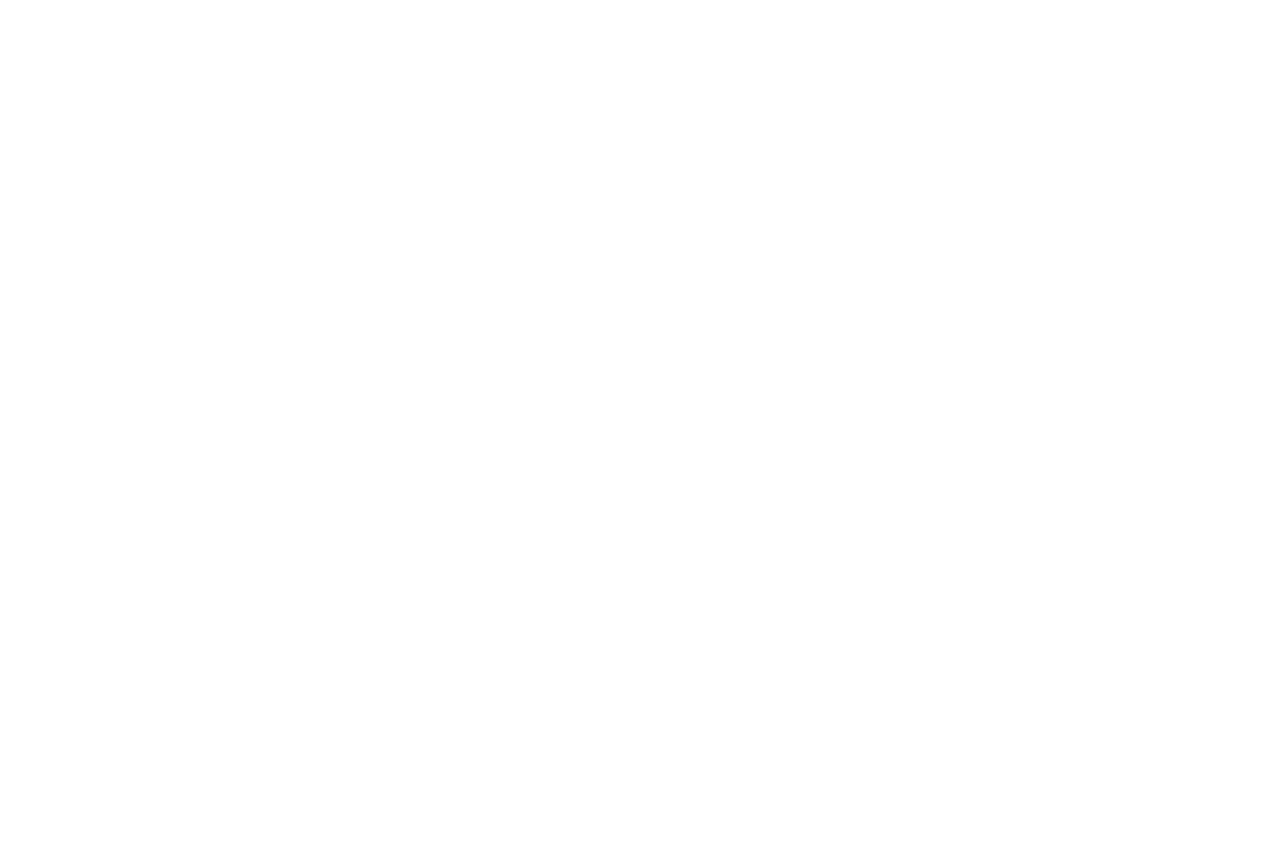
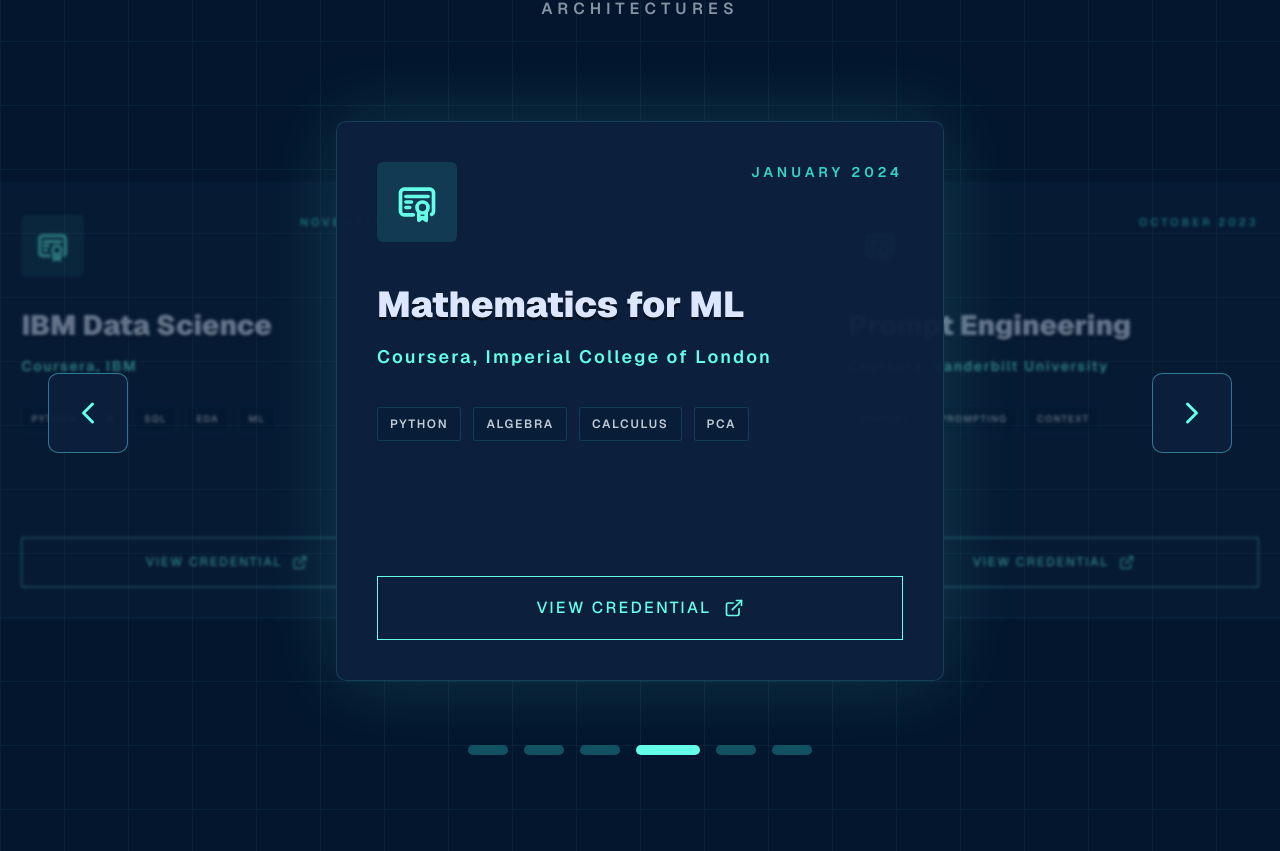
Before and after one commit to aniket-chakraborty2001/New_Modified_Portfolio_Stitch, a Next.js app: page / in a window 1280 px wide. Shown: the part 7920-8771 px from the top of the page. Before the commit the page ends 7641 px from the top, so only its background shows below. Built offline with nearby package versions, Linux system fonts and the light colour scheme.

Commit message:
Adding the Ceretificates section and Fixing Navbar Items

```diff
--- a/src/app/page.jsx
+++ b/src/app/page.jsx
@@ -3,6 +3,7 @@
 import About from "../components/About";
 import Project from "../components/Project";
 import Skills from "../components/Skills";
+import Certificates from "../components/Certificates";
 
 export default function Page() {
   return (
@@ -15,6 +16,7 @@
       <About />
       <Project />
       <Skills />
+      <Certificates />
     </main>
   );
 }
--- /dev/null
+++ b/src/components/Certificates.jsx
@@ -0,0 +1,229 @@
+"use client";
+
+import { useEffect, useState } from "react";
+import { FiExternalLink, FiChevronLeft, FiChevronRight } from "react-icons/fi";
+import { TbCertificate } from "react-icons/tb";
+
+const certificates = [
+  {
+    title: "EPG In DS AI and ML",
+    issuer: "IIT Roorkee, Intellipaat, Bangalore",
+    date: "Feb 2024 to Present",
+    skills: ["Python", "MSSQL", "EDA", "PowerBI", "ML", "DL", "AI"],
+    credentialUrl:
+      "https://drive.google.com/file/d/1ri3mfJ_4tbVd7r-GE2yOfOks4ot874xy/view?usp=sharing",
+  },
+  {
+    title: "Google Data Analysis",
+    issuer: "Coursera, Google",
+    date: "May 2023",
+    skills: ["Python", "Excel", "SQL"],
+    credentialUrl:
+      "https://drive.google.com/file/d/1tWV_db3PoNV3PAnE48cl50Xm157s_xRz/view",
+  },
+  {
+    title: "IBM Data Science",
+    issuer: "Coursera, IBM",
+    date: "November 2023",
+    skills: ["Python", "R", "SQL", "EDA", "ML"],
+    credentialUrl:
+      "https://drive.google.com/file/d/1r1a2AXQk77fgPZkJxx8B-POY2SzbCFqn/view",
+  },
+  {
+    title: "Mathematics for ML",
+    issuer: "Coursera, Imperial College of London",
+    date: "January 2024",
+    skills: ["Python", "Algebra", "Calculus", "PCA"],
+    credentialUrl:
+      "https://drive.google.com/file/d/1ZBMAWZoriarOppCJvnm1jZKnCDz3C2yT/view",
+  },
+  {
+    title: "Prompt Engineering",
+    issuer: "Coursera, Vanderbilt University",
+    date: "October 2023",
+    skills: ["ChatGPT", "Prompting", "Context"],
+    credentialUrl:
+      "https://drive.google.com/file/d/17H3T9PLwFdT2ZvejXpsnQBvbE_nUl3Vy/view",
+  },
+  {
+    title: "Internship Certificate",
+    issuer: "IPCR Kolkata",
+    date: "September 2024",
+    skills: ["Python", "Research", "Collaboration"],
+    credentialUrl:
+      "https://drive.google.com/file/d/1RUdEpdNwzWT-5zPwbsX6A3SXB1kofFgl/view",
+  },
+];
+
+function CertificateCard({ certificate, state }) {
+  const stateClass = {
+    active:
+      "z-20 -translate-x-1/2 scale-100 opacity-100 blur-0 shadow-[0_0_80px_rgba(100,255,231,0.14)]",
+    previous:
+      "z-10 -translate-x-[108%] scale-[0.78] opacity-45 blur-[2px] md:-translate-x-[118%]",
+    next: "z-10 translate-x-[8%] scale-[0.78] opacity-45 blur-[2px] md:translate-x-[18%]",
+    hidden: "pointer-events-none z-0 -translate-x-1/2 scale-75 opacity-0 blur-md",
+  }[state];
+
+  return (
+    <article
+      className={`absolute left-1/2 top-0 flex min-h-[35rem] w-[min(38rem,calc(100vw-2rem))] flex-col rounded-[10px] border border-cyan-300/15 bg-[#0d213f]/95 p-8 transition-all duration-700 sm:p-10 ${stateClass}`}
+    >
+      <div className="flex items-start justify-between gap-6">
+        <div className="flex h-20 w-20 shrink-0 items-center justify-center rounded-[6px] bg-[#133a53] text-[#64ffe7]">
+          <TbCertificate className="h-11 w-11" />
+        </div>
+        <p className="text-right text-sm font-semibold uppercase tracking-[0.28em] text-[#36d3c5]">
+          {certificate.date}
+        </p>
+      </div>
+
+      <div className="mt-10">
+        <h3 className="break-words text-3xl font-black leading-tight tracking-[0] text-[#dce7ff] drop-shadow-[0_3px_0_rgba(0,0,0,0.45)] sm:text-4xl">
+          {certificate.title}
+        </h3>
+        <p className="mt-4 break-words text-lg font-semibold tracking-[0.12em] text-[#64ffe7]">
+          {certificate.issuer}
+        </p>
+      </div>
+
+      <div className="mt-9 flex flex-wrap gap-3">
+        {certificate.skills.map((skill) => (
+          <span
+            key={skill}
+            className="rounded-[3px] border border-cyan-300/15 bg-[#071d38] px-3 py-2 text-xs font-semibold uppercase tracking-[0.14em] text-slate-200/85"
+          >
+            {skill}
+          </span>
+        ))}
+      </div>
+
+      <a
+        href={certificate.credentialUrl}
+        target="_blank"
+        rel="noreferrer"
+        className="mt-auto flex h-16 items-center justify-center gap-3 border border-[#64ffe7] text-base font-medium uppercase tracking-[0.14em] text-[#64ffe7] transition hover:bg-[#64ffe7] hover:text-[#06172f]"
+      >
+        View Credential
+        <FiExternalLink className="h-5 w-5" />
+      </a>
+    </article>
+  );
+}
+
+export default function Certificates() {
+  const [activeIndex, setActiveIndex] = useState(0);
+  const [isPaused, setIsPaused] = useState(false);
+
+  const goToPrevious = () => {
+    setActiveIndex(
+      (currentIndex) =>
+        (currentIndex - 1 + certificates.length) % certificates.length,
+    );
+  };
+
+  const goToNext = () => {
+    setActiveIndex((currentIndex) => (currentIndex + 1) % certificates.length);
+  };
+
+  useEffect(() => {
+    if (isPaused) {
+      return undefined;
+    }
+
+    const intervalId = window.setInterval(goToNext, 2000);
+
+    return () => window.clearInterval(intervalId);
+  }, [isPaused]);
+
+  const getCardState = (index) => {
+    const previousIndex =
+      (activeIndex - 1 + certificates.length) % certificates.length;
+    const nextIndex = (activeIndex + 1) % certificates.length;
+
+    if (index === activeIndex) {
+      return "active";
+    }
+
+    if (index === previousIndex) {
+      return "previous";
+    }
+
+    if (index === nextIndex) {
+      return "next";
+    }
+
+    return "hidden";
+  };
+
+  return (
+    <section
+      id="certificates"
+      className="relative z-10 mx-auto min-h-[100svh] w-full scroll-mt-20 overflow-hidden px-5 pb-24 pt-24 sm:px-8 md:pt-28 lg:px-12"
+    >
+      <div className="absolute inset-0 -z-10 bg-[linear-gradient(rgba(100,255,231,0.06)_1px,transparent_1px),linear-gradient(90deg,rgba(100,255,231,0.06)_1px,transparent_1px)] [background-size:64px_64px]" />
+
+      <div className="text-center">
+        <h2 className="text-3xl font-black tracking-[0] sm:text-5xl lg:text-6xl">
+          <span className="animate-pulse bg-gradient-to-r from-[#64ffe7] via-[#ff6fd8] to-[#ffd36a] bg-clip-text text-transparent">
+            Professional Credentials
+          </span>
+        </h2>
+        <div className="mx-auto mt-8 h-1 w-32 bg-[#64ffe7]/55" />
+        <p className="mx-auto mt-8 max-w-4xl text-sm font-semibold uppercase leading-8 tracking-[0.32em] text-slate-300/65 sm:text-base">
+          Verified expertise in artificial intelligence and neural architectures
+        </p>
+      </div>
+
+      <div className="relative mx-auto mt-24 h-[36.5rem] max-w-7xl">
+        <div
+          className="absolute left-1/2 top-0 h-full w-full -translate-x-1/2"
+          onMouseEnter={() => setIsPaused(true)}
+          onMouseLeave={() => setIsPaused(false)}
+        >
+          {certificates.map((certificate, index) => (
+            <CertificateCard
+              key={certificate.title}
+              certificate={certificate}
+              state={getCardState(index)}
+            />
+          ))}
+        </div>
+
+        <button
+          type="button"
+          aria-label="Previous certificate"
+          onClick={goToPrevious}
+          className="absolute left-0 top-1/2 z-30 flex h-16 w-16 -translate-y-1/2 items-center justify-center rounded-[10px] border border-cyan-300/45 bg-[#0d213f]/90 text-[#64ffe7] transition hover:bg-[#64ffe7] hover:text-[#06172f] sm:h-20 sm:w-20"
+        >
+          <FiChevronLeft className="h-9 w-9" />
+        </button>
+
+        <button
+          type="button"
+          aria-label="Next certificate"
+          onClick={goToNext}
+          className="absolute right-0 top-1/2 z-30 flex h-16 w-16 -translate-y-1/2 items-center justify-center rounded-[10px] border border-cyan-300/45 bg-[#0d213f]/90 text-[#64ffe7] transition hover:bg-[#64ffe7] hover:text-[#06172f] sm:h-20 sm:w-20"
+        >
+          <FiChevronRight className="h-9 w-9" />
+        </button>
+      </div>
+
+      <div className="mt-10 flex justify-center gap-4">
+        {certificates.map((certificate, index) => (
+          <button
+            key={certificate.title}
+            type="button"
+            aria-label={`Show certificate ${index + 1}`}
+            onClick={() => setActiveIndex(index)}
+            className={`h-2.5 rounded-full transition-all ${
+              index === activeIndex
+                ? "w-16 bg-[#64ffe7]"
+                : "w-10 bg-[#1c6b78]/70 hover:bg-[#64ffe7]/70"
+            }`}
+          />
+        ))}
+      </div>
+    </section>
+  );
+}
```
Also changed, not shown: src/components/Navbar.jsx (+81 -24 lines).
